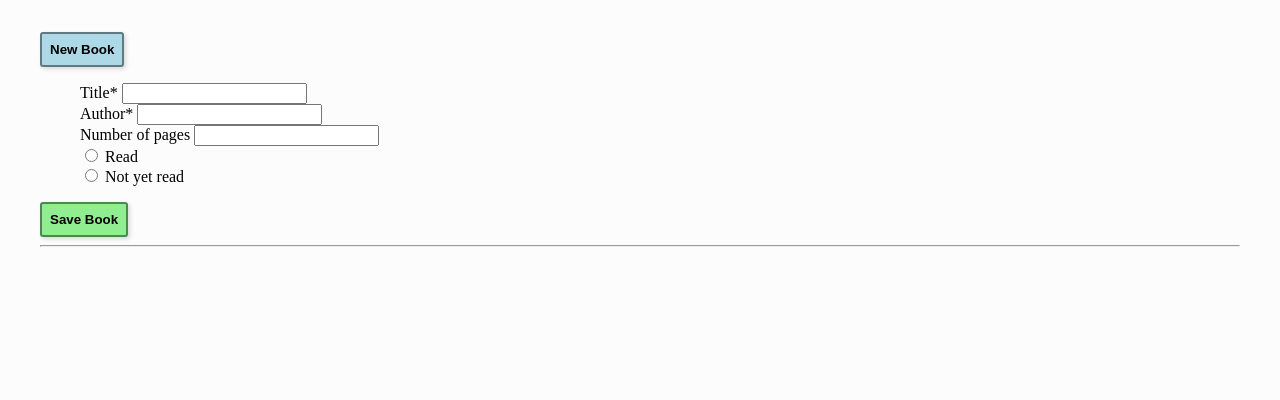
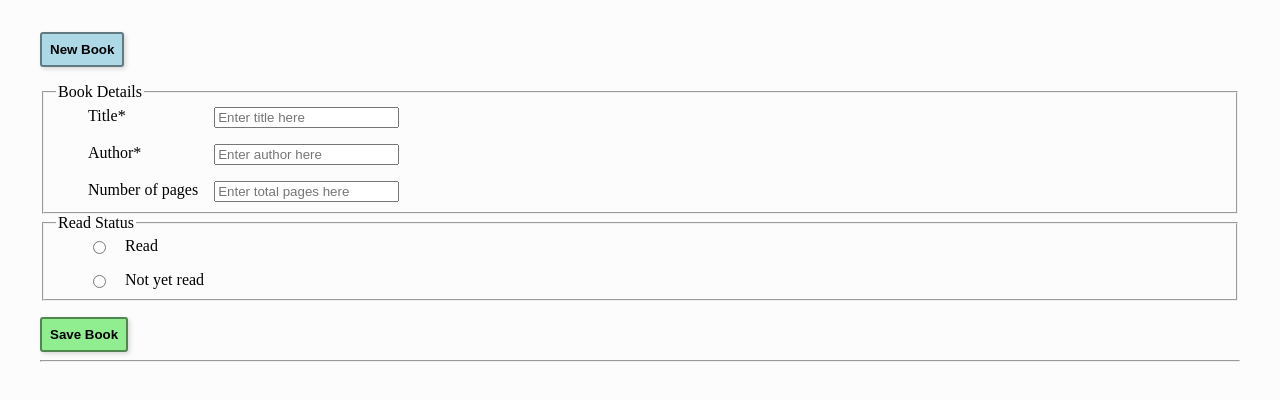
Before and after one commit to djfor5/library, a plain HTML site: page index.html in a window 1280 px wide. Both pictures are taken after a click on the button "New Book". Drawn offline with Linux system fonts and the light colour scheme.

Commit message:
Style form for inputting book details

```diff
--- a/index.html
+++ b/index.html
@@ -10,31 +10,28 @@
 </head>
 <body>
   <main>
-    <!-- <a href="#" class="button" id="new-book">New Book</a> -->
     <button class="button" id="new-book">New Book</button>
     <form action="#" id="form" hidden>
-      <ul>
-        <li>
+      <fieldset>
+        <legend>Book Details</legend>
+        <div>
           <label for="title">Title*</label>
-          <input type="text" id="title">
-        </li>
-        <li>
+          <input type="text" id="title" placeholder="Enter title here">
           <label for="author">Author*</label>
-          <input type="text" id="author">
-        </li>
-        <li>
+          <input type="text" id="author" placeholder="Enter author here">
           <label for="pages">Number of pages</label>
-          <input type="tel" id="pages">
-        </li>
-        <li>
+          <input type="tel" id="pages" placeholder="Enter total pages here">
+        </div>
+      </fieldset>
+      <fieldset>
+        <legend>Read Status</legend>
+        <div>
           <input type="radio" name="read" id="read-yes" value="yes">
           <label for="read-yes">Read</label>
-        </li>
-        <li>
           <input type="radio" name="read" id="read-no" value="no">
           <label for="read-no">Not yet read</label>
-        </li>
-      </ul>
+        </div>
+      </fieldset>
       <button class="button" type="submit" id="save-book">Save Book</button>
       <button class="button" type="button" id="update-book" hidden>Update Book</button>
     </form>
--- a/styles.css
+++ b/styles.css
@@ -18,6 +18,18 @@ main {
   margin: 0 auto;
   margin-top: 2rem;
   margin-bottom: 2rem;
+}
+
+form div {
+  margin-left: 2rem;
+
+  display: grid;
+  grid-template-columns: auto 1fr;
+  gap: 1rem;
+}
+
+form input {
+  max-width: max-content;
 }
 
 li {
@@ -82,6 +94,7 @@ li {
 }
 
 #new-book {
+  margin-bottom: 1rem;
   text-decoration: none;
   background-color: #add8e6;
   border: 2px solid #617981;
@@ -96,6 +109,7 @@ li {
 }
 
 #save-book {
+  margin-top: 1rem;
   background-color: #90ee90;
   border: 2px solid #508650;
 }
@@ -109,6 +123,7 @@ li {
 }
 
 #update-book {
+  margin-top: 1rem;
   background-color: #c890ee;
   border: 2px solid #694c7c;
 }
```
